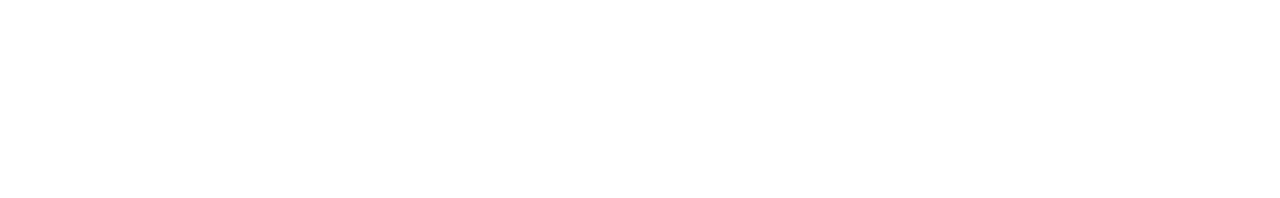
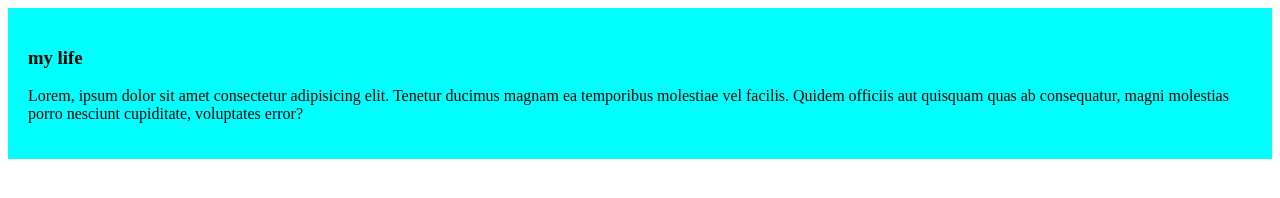
Before and after one commit to alam0200/my-2nd-project, a plain HTML site: page index.html in a window 1280 px wide. Drawn offline with Linux system fonts and the light colour scheme.

Commit message:
addes the 1st blog

```diff
--- a/index.html
+++ b/index.html
@@ -4,8 +4,12 @@
     <meta charset="UTF-8">
     <meta name="viewport" content="width=device-width, initial-scale=1.0">
     <title>my simple web site</title>
+    <link rel="stylesheet" href="style/blog.css">
 </head>
 <body>
-
+    <div>
+        <h3>my life</h3>
+        <p>Lorem, ipsum dolor sit amet consectetur adipisicing elit. Tenetur ducimus magnam ea temporibus molestiae vel facilis. Quidem officiis aut quisquam quas ab consequatur, magni molestias porro nesciunt cupiditate, voluptates error?</p>
+    </div>
 </body>
 </html>
--- /dev/null
+++ b/style/blog.css
@@ -0,0 +1,4 @@
+div{
+    background-color: aqua;
+    padding: 20px;
+}
```
